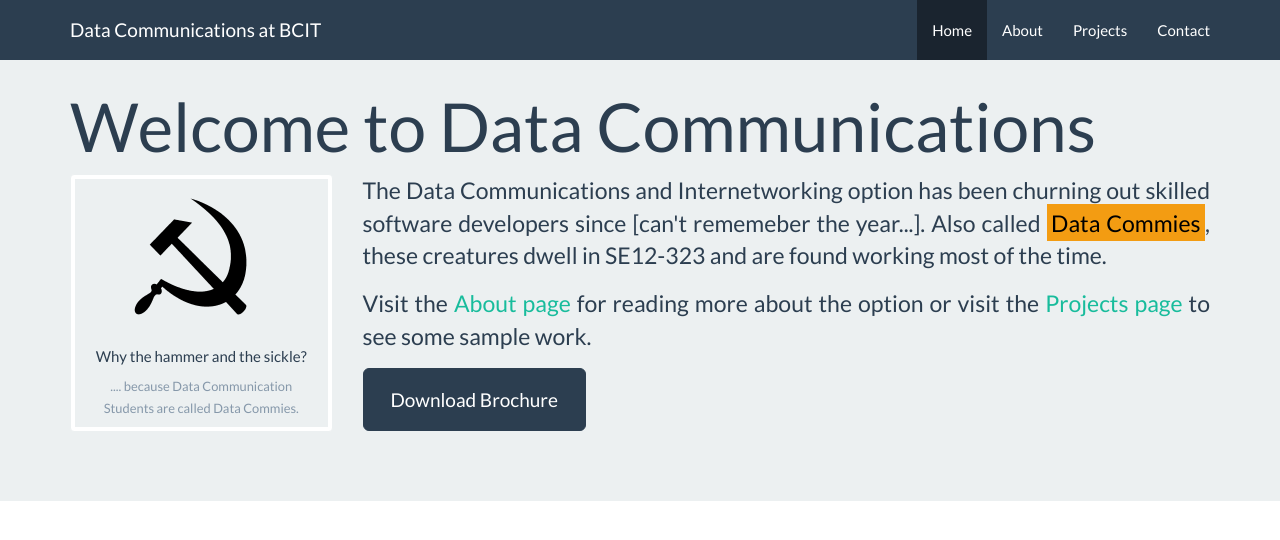
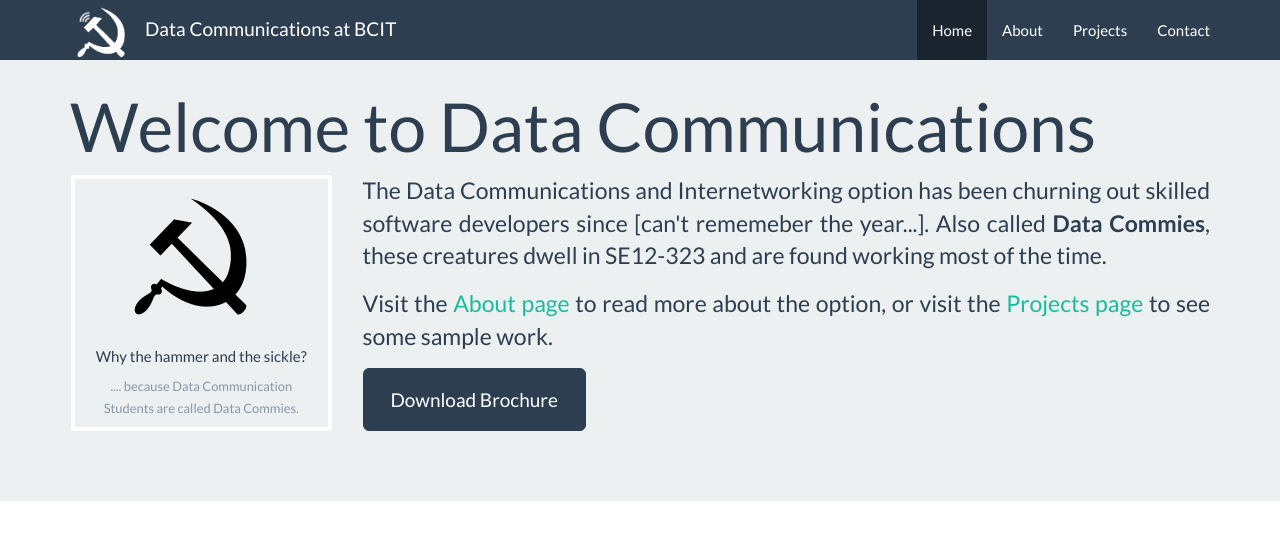
Before and after one commit to Shane-S/milliways, a plain HTML site: page index.html in a window 1280 px wide. Drawn offline with Linux system fonts and the light colour scheme.

Commit message:
Added radio waves to hammer and sickle and modified logo

```diff
--- a/css/style.css
+++ b/css/style.css
@@ -13,3 +13,13 @@
 .thumbnail-content small {
     color: #8698aa;
 }
+
+.logo_link {
+    position: relative;
+    top: -1em;
+}
+
+#logo_img {
+    height: 300%;
+    position: relative;
+}
--- a/index.html
+++ b/index.html
@@ -24,7 +24,8 @@
                     <span class="icon-bar"></span>
                     <span class="icon-bar"></span>
                 </button>
-                <a href="#" class="navbar-brand">
+                <a href="#" class="navbar-brand logo_link">
+                    <img src="img/hammer_sickle_logo.png" id="logo_img" />
                     Data Communications at BCIT
                 </a>
             </div>
@@ -69,9 +70,9 @@
                 </div>
 
                 <div class="col-md-9 text-justify">
-                    <p>The Data Communications and Internetworking option has been churning out skilled software developers since [can't rememeber the year...]. Also called <mark>Data Commies</mark>, these creatures dwell in SE12-323 and are found working most of the time.</p>
+                    <p>The Data Communications and Internetworking option has been churning out skilled software developers since [can't rememeber the year...]. Also called <b>Data Commies</b>, these creatures dwell in SE12-323 and are found working most of the time.</p>
 
-                    <p>Visit the <a href="about.html">About page</a> for reading more about the option or visit the <a href="projects.html">Projects page</a> to see some sample work.</p>
+                    <p>Visit the <a href="about.html">About page</a> to read more about the option, or visit the <a href="projects.html">Projects page</a> to see some sample work.</p>
                     <p>
                         <a href="#" class="btn btn-primary btn-lg" role="button">
                             Download Brochure
```
Also changed, not shown: img/hammer_sickle_logo.png (added).
